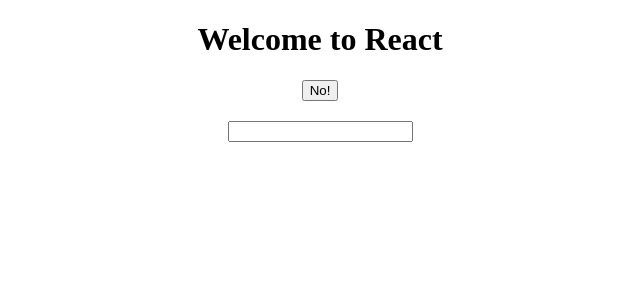
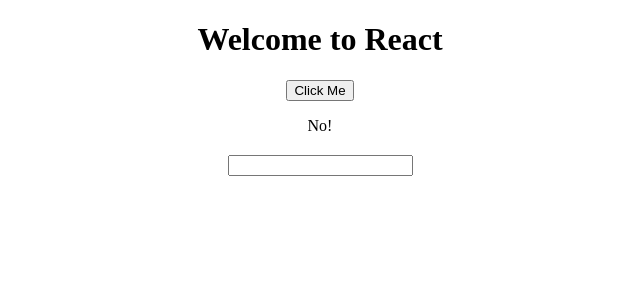
Before and after one commit to pesto-students/batch-11-excercises, a React (Create React App) app in the folder test-basics/: page / in a window 1280 px wide. Shown: the top 300 px of the page, without its empty margins (320-960 px from the left). Built offline with nearby package versions, Linux system fonts and the light colour scheme; the HTML template or start-up script is replaced by a standard one.

Commit message:
Update test-basics

```diff
--- a/test-basics/src/App.js
+++ b/test-basics/src/App.js
@@ -7,20 +7,20 @@
   state = {
     on: false,
     input: '',
-    btnText: 'No!',
     mainColor: 'blue',
   };
   handleStrings(text) {
     return Boolean(text);
   }
   render() {
-    const { mainColor, btnText, input } = this.state;
+    const { mainColor, on, input } = this.state;
     return (
       <div className="App">
         <h1 className={mainColor}>Welcome to React</h1>
-        <button className="button-state" onClick={() => this.setState({ btnText: 'Yes!' })}>{btnText}</button>
+        <button onClick={() => this.setState({ on: true })}>Click Me</button>
+        <p className="button-state">{on ? 'Yes!' : 'No!'}</p>
         <h2>{input}</h2>
-        <input type="text" value={input} onChange={() => this.setState({ input: 'Pesto' })} />
+        <input type="text" onChange={() => this.setState({ input: 'Pesto' })} />
       </div>
     );
   }
```
Also changed, not shown: package.json (+4 -5 lines).
